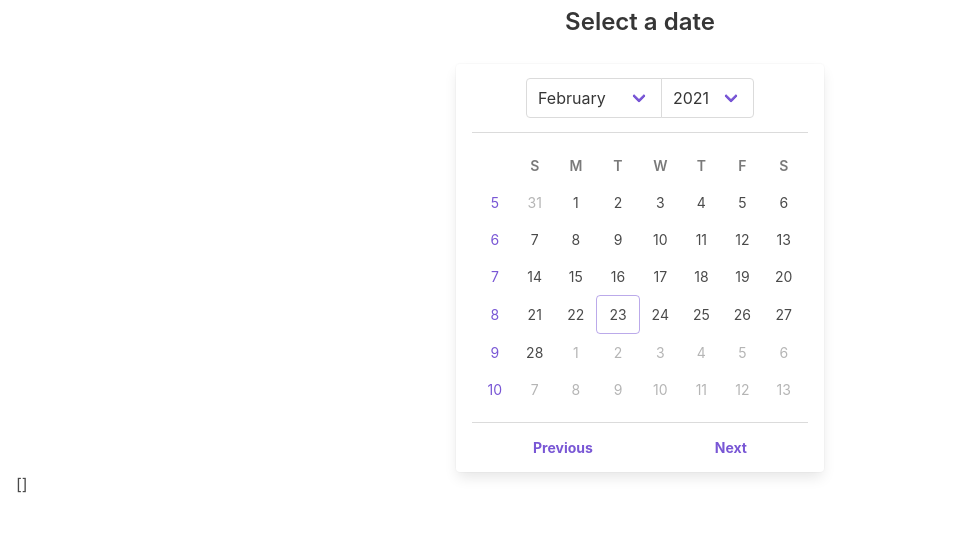
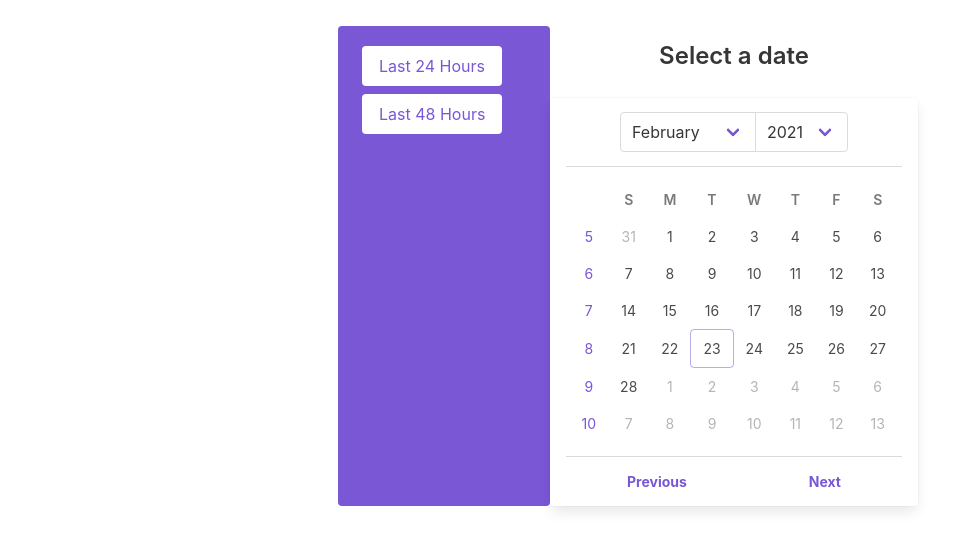
Before and after one commit to guvarallo/date-picker, a Vue app: page / in a window 1280 px wide. Shown: the top 550 px of the page, without its empty margins (0-965 px from the left). Built offline with nearby package versions, Linux system fonts and the light colour scheme.

Commit message:
feat: add last 24 and 48 hours buttons

```diff
--- a/src/components/Calendar.vue
+++ b/src/components/Calendar.vue
@@ -1,6 +1,18 @@
 <template>
   <div class="main">
     <div class="columns is-centered">
+      <div class="columns">
+        <div class="notification is-primary">
+          <div class="buttons">
+            <b-button type="is-primary" inverted @click="lastTwentyFour"
+              >Last 24 Hours</b-button
+            >
+            <b-button type="is-primary" inverted @click="lastFortyEight"
+              >Last 48 Hours</b-button
+            >
+          </div>
+        </div>
+      </div>
       <b-field class="calendar" label="Select a date">
         <b-datepicker
           class="column is-primary"
@@ -20,7 +32,6 @@
         </b-datepicker>
       </b-field>
     </div>
-    {{ dates }}
   </div>
 </template>
 
@@ -45,9 +56,23 @@ export default {
   },
 
   methods: {
+    lastTwentyFour() {
+      let first = new Date()
+      first.setDate(first.getDate() - 1)
+      const second = new Date()
+      Vue.set(this.dates, 0, new Date(first))
+      Vue.set(this.dates, 1, new Date(second))
+    },
+    lastFortyEight() {
+      let first = new Date()
+      first.setDate(first.getDate() - 2)
+      const second = new Date()
+      Vue.set(this.dates, 0, new Date(first))
+      Vue.set(this.dates, 1, new Date(second))
+    },
     previous() {
       if (this.dates.length) {
-        let range = (this.dates[1] - this.dates[0]) / (1000 * 60 * 60 * 24)
+        let range = (this.dates[1] - this.dates[0]) / (1000 * 60 * 60 * 24) + 1
         const first = this.dates[0].setDate(this.dates[0].getDate() - range)
         const second = this.dates[1].setDate(this.dates[1].getDate() - range)
         Vue.set(this.dates, 0, new Date(first))
@@ -57,11 +82,12 @@ export default {
 
     next() {
       if (this.dates.length) {
-        let range = (this.dates[1] - this.dates[0]) / (1000 * 60 * 60 * 24)
+        let range = (this.dates[1] - this.dates[0]) / (1000 * 60 * 60 * 24) + 1
         const first = this.dates[0].setDate(this.dates[0].getDate() + range)
         const second = this.dates[1].setDate(this.dates[1].getDate() + range)
         Vue.set(this.dates, 0, new Date(first))
         Vue.set(this.dates, 1, new Date(second))
+        console.log(range)
       }
     }
   }
@@ -70,7 +96,13 @@ export default {
 
 <style>
 .main {
-  margin: 1rem;
+  margin: 50px;
+}
+
+.buttons {
+  display: flex;
+  flex-direction: column;
+  align-items: flex-start !important;
 }
 
 .calendar > .label {
```
